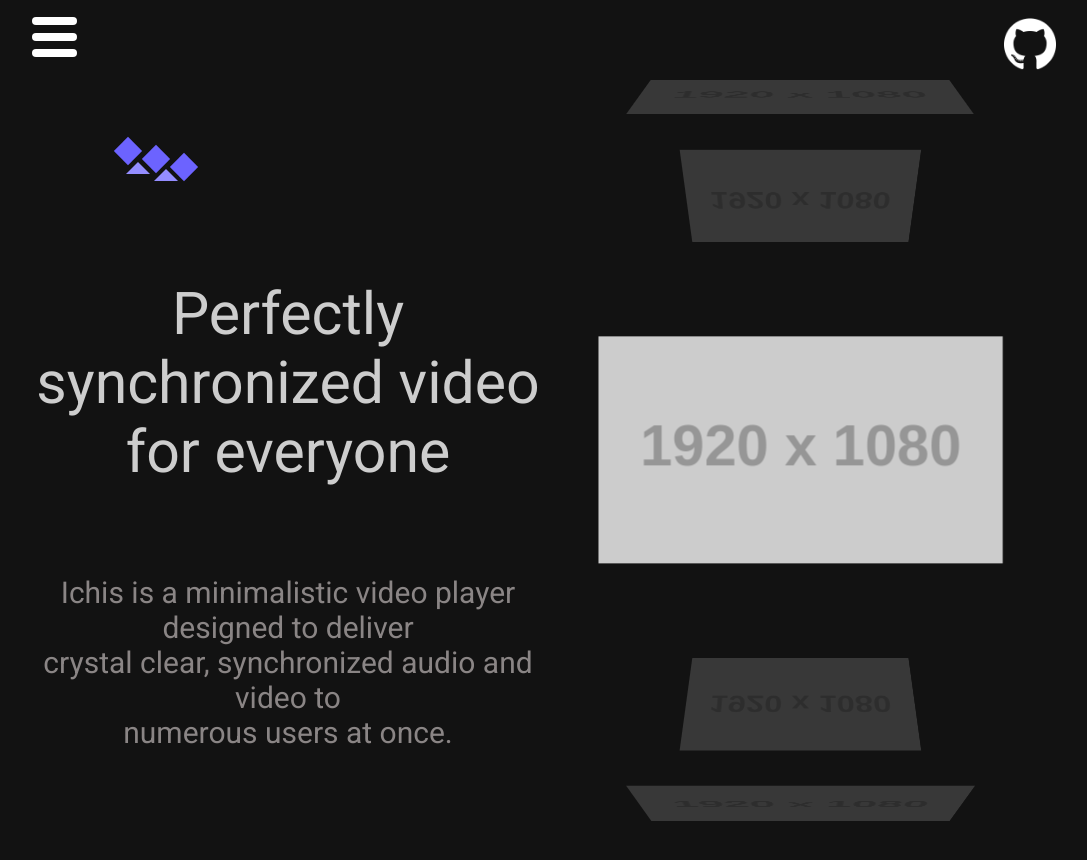
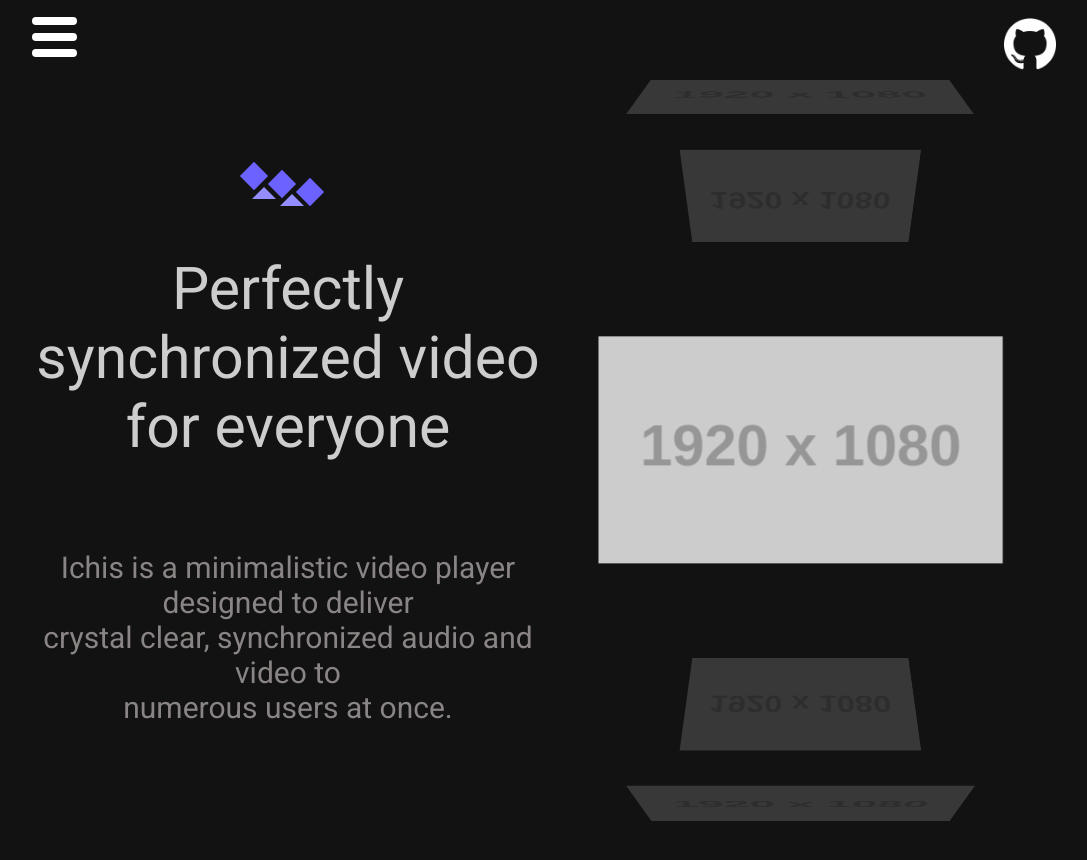
Before and after one commit to Tiqur/Ichis-Frontend, a React (Create React App) app: page / in a window 1280 px wide. Shown: the top 860 px of the page, without its empty margins (96-1183 px from the left). Built offline with nearby package versions, Linux system fonts and the light colour scheme.

Commit message:
Logo animation

```diff
--- a/src/components/Logo.jsx
+++ b/src/components/Logo.jsx
@@ -1,3 +1,4 @@
+import { useEffect, useRef } from 'react';
 import styled from 'styled-components';
 import FlexDiv from './FlexDiv';
 
@@ -5,8 +6,9 @@ import FlexDiv from './FlexDiv';
 const Container = styled(FlexDiv)`
     justify-content: center;
     align-items: center;
+    margin-bottom: -50px;
     height: 100px;
-    width: 200px;
+    width: auto;
     transition: 500ms;
 `;
 
@@ -17,26 +19,48 @@ const Square = styled.div`
     user-select: none;
     margin-bottom: 30px;
     transition: 300ms;
-    transform: translateX(${props => props.height+54}px) translateY(${props => props.height}px) rotateZ(45deg);
+    transform: translateX(${props => props.height+24}px) translateY(${props => props.height}px) rotateZ(45deg);
 `;
 
 const Triangle = styled.div`
-    border-left: ${props => props.size / 2}px solid transparent;
-    border-right: ${props => props.size / 2}px solid transparent;
-    border-bottom: ${props => props.size / 2}px solid ${props => props.color};
+    border-left: ${props => props.size / 4}px solid transparent;
+    border-right: ${props => props.size / 4}px solid transparent;
+    border-bottom: ${props => props.size / 4}px solid ${props => props.color};
     transform: translateY(${props => props.height}px) translateX(${props => props.tx}px);
     user-select: none;
     margin-right: 10px;
 `;
 
+const AnimateSquares = (ref, h) => {
+    const height = 50;
+    ref.style.transform = `translateX(${24}px) translateY(${-4-height}px) rotateZ(0deg)`;
+    setTimeout(() => {
+        ref.style.transform = `translateX(${h+24}px) translateY(${h}px) rotateZ(-45deg)`;
+    }, 301);
+};
+
 const Logo = (props) => {
+    const sr1 = useRef(null);
+    const sr2 = useRef(null);
+    const sr3 = useRef(null);
+    const s1h = -4;
+    const s2h = 4;
+    const s3h = 12;
+
+    useEffect(() => {
+        // Animate logo on page load
+        setTimeout(() => {AnimateSquares(sr1.current, s1h)}, 1100);
+        setTimeout(() => {AnimateSquares(sr2.current, s2h)}, 1200);
+        setTimeout(() => {AnimateSquares(sr3.current, s3h)}, 1300);
+    }, []);
+
     return (
         <Container>
-            <Square height={-4} size={props.size / 2} color='#6C63FF' id='s1'/>
-            <Square height={4}  size={props.size / 2} color='#6C63FF' id='s2'/>
-            <Square height={12} size={props.size / 2} color='#6C63FF' id='s3'/>
-            <Triangle height={-2} tx={-2} size={props.size / 2} color='#948DFF'/>
-            <Triangle height={5}  tx={-8} size={props.size / 2} color='#948DFF'/>
+            <Square height={s1h} size={props.size} color='#6C63FF' ref={sr1}/>
+            <Square height={s2h}  size={props.size} color='#6C63FF' ref={sr2}/>
+            <Square height={s3h} size={props.size} color='#6C63FF' ref={sr3}/>
+            <Triangle height={-2} tx={-32} size={props.size} color='#948DFF'/>
+            <Triangle height={5}  tx={-38} size={props.size} color='#948DFF'/>
         </Container>
     )
 };
```
